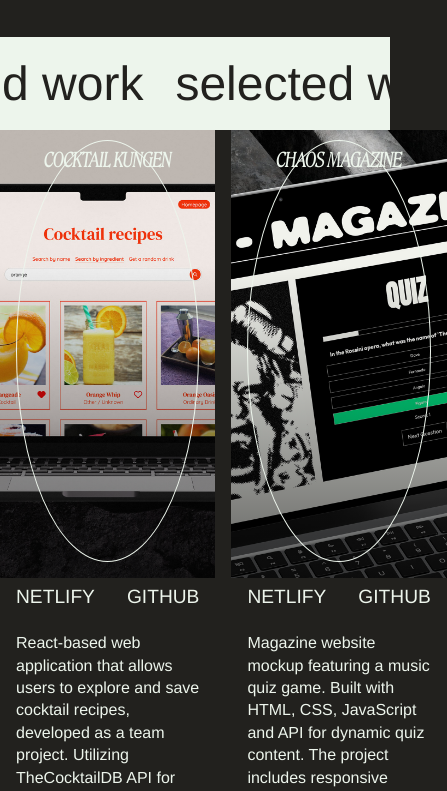
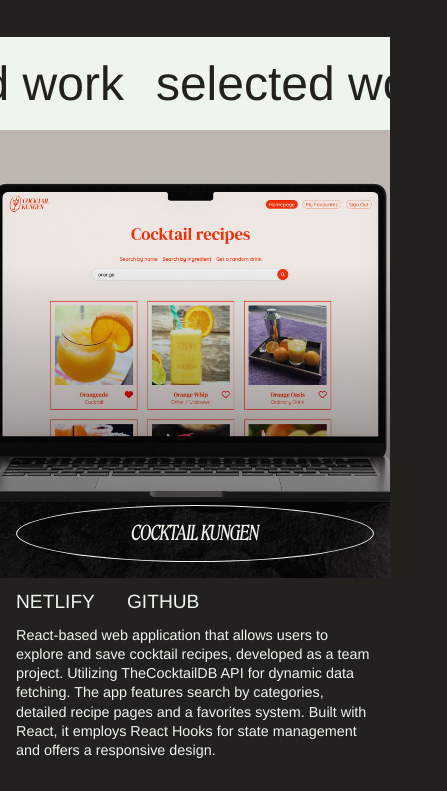
Before and after one commit to azilinskaite/Portfolio_2025, a React (Create React App) app: page / in a window 390 px wide. Shown: the part 900-1691 px from the top of the page, 447 px wide, since content can reach past the window. Built offline with nearby package versions, Linux system fonts and the light colour scheme.

Commit message:
Update: responsiveness

```diff
--- a/src/App.css
+++ b/src/App.css
@@ -1,6 +1,7 @@
 @font-face {
   font-family: "Roslindale";
-  src: url(../src/Assets/Roslindale-DisplayCondensedExtraLightItalic-Testing.woff) format("woff");
+  src: url(../src/Assets/Roslindale-DisplayCondensedExtraLightItalic-Testing.woff)
+    format("woff");
   font-style: normal;
   font-weight: normal;
   font-display: swap;
@@ -21,9 +22,9 @@
 }
 
 :root {
-  --background-color: #22211E;
-  --text-color: #EDF5EC;
-  --accent1-color: #AFF8A2;
+  --background-color: #22211e;
+  --text-color: #edf5ec;
+  --accent1-color: #aff8a2;
   --font-display: "Roslindale", sans-serif;
   --font-basic: "Helvetica", sans-serif;
 }
@@ -34,15 +35,24 @@
   color: var(--text-color);
 }
 
-h1, h2, h4 {
+h1,
+h2,
+h4 {
   font-family: var(--font-display);
 }
 
 .projects-container {
-  /* display: flex;
-  flex-direction: column; */
   display: grid;
   grid-template-columns: 1fr 1fr;
   grid-template-rows: 1fr 1fr;
   gap: 1rem;
 }
+
+@media (max-width: 480px) {
+  .projects-container {
+    display: grid;
+    grid-template-columns: 1fr;
+    grid-template-rows: repeat(4, 1fr);
+    gap: 1rem;
+  }
+}
--- a/src/Components/FooterComponent/FooterStyles.css
+++ b/src/Components/FooterComponent/FooterStyles.css
@@ -48,7 +48,8 @@
 }
 
 @media (max-width: 480px) {
-  footer .contact-links {
+  footer {
+    .contact-links {
       flex-direction: column;
       text-align: center;
       a {
@@ -56,6 +57,10 @@
       }
     }
     .copyright-row {
-    margin-top: 5rem;
+      margin-top: 3rem;
+      img {
+        height: 4rem;
       }
     }
+  }
+}
--- a/src/Components/ProjectComponent/Project.css
+++ b/src/Components/ProjectComponent/Project.css
@@ -89,12 +89,8 @@
 @media (max-width: 768px) {
   .project {
     .project-display {
-      height: 38rem;
-      background-size: auto 42rem;
-      .project-name-box {
-        top: 1rem;
-        left: 1rem;
-      }
+      height: 28rem;
+      background-size: auto 30rem;
     }
     .project-details {
       padding: 1rem 1rem 4rem;
@@ -113,19 +109,24 @@
       display: flex;
       justify-content: center;
       .project-name-box {
-        padding: 0.5rem 1.5rem;
-        top: 0.6rem;
+        padding: 1rem 1.5rem;
         left: 1rem;
         right: 1rem;
+        bottom: 1rem;
         font-size: 1.2rem;
       }
     }
     .project-details {
       display: flex;
       flex-direction: column;
-      padding: 0.5rem 1rem 3rem;
+      padding: 0.8rem 1rem 2rem;
+      gap: 0.8rem;
       span {
         font-size: 1.5rem;
+      }
+      .project-description {
+        font-size: 0.9rem;
+        line-height: 1.2rem;
       }
     }
   }
```
Lines whose indentation alone changed are shown as unchanged.
